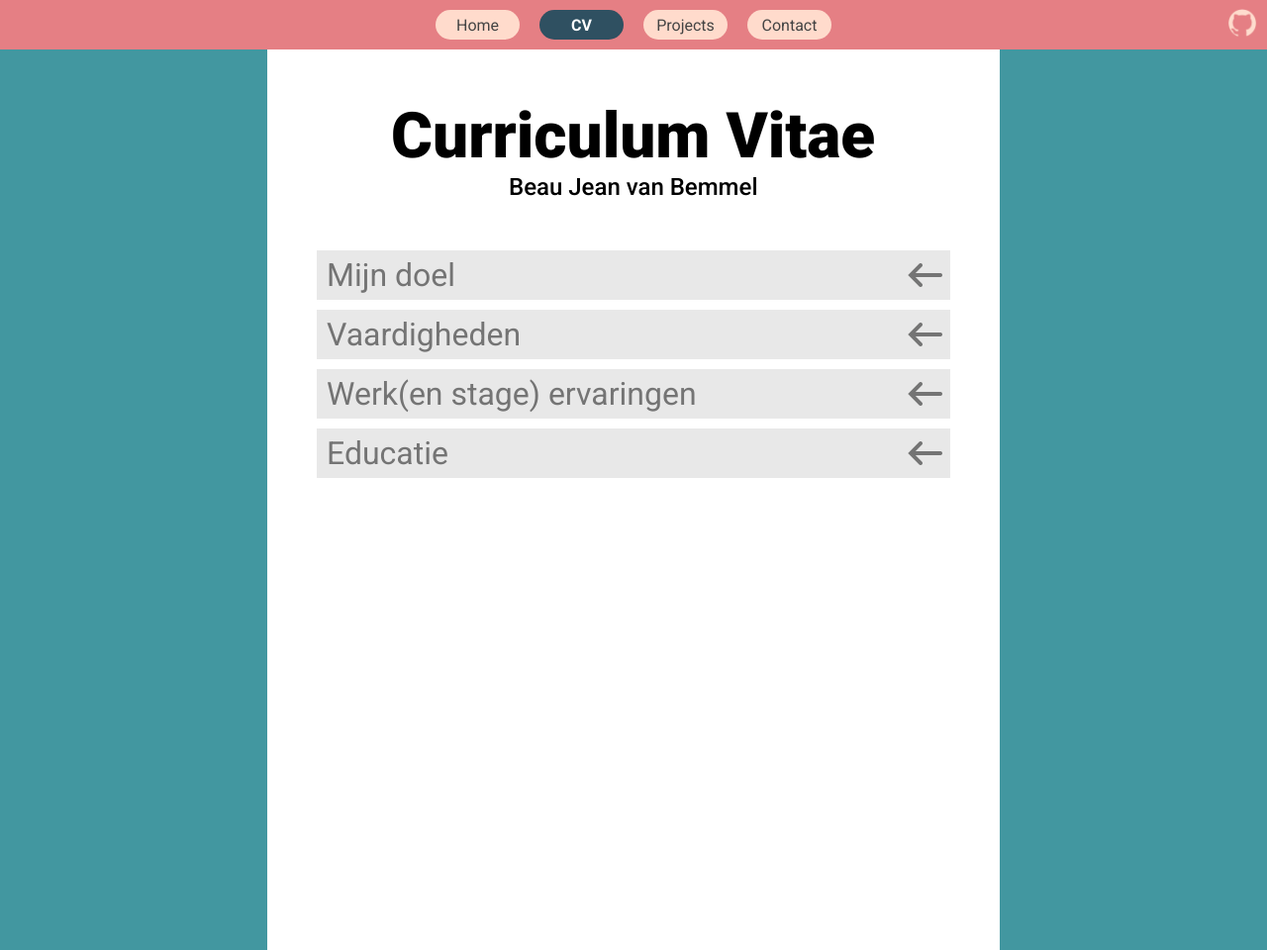
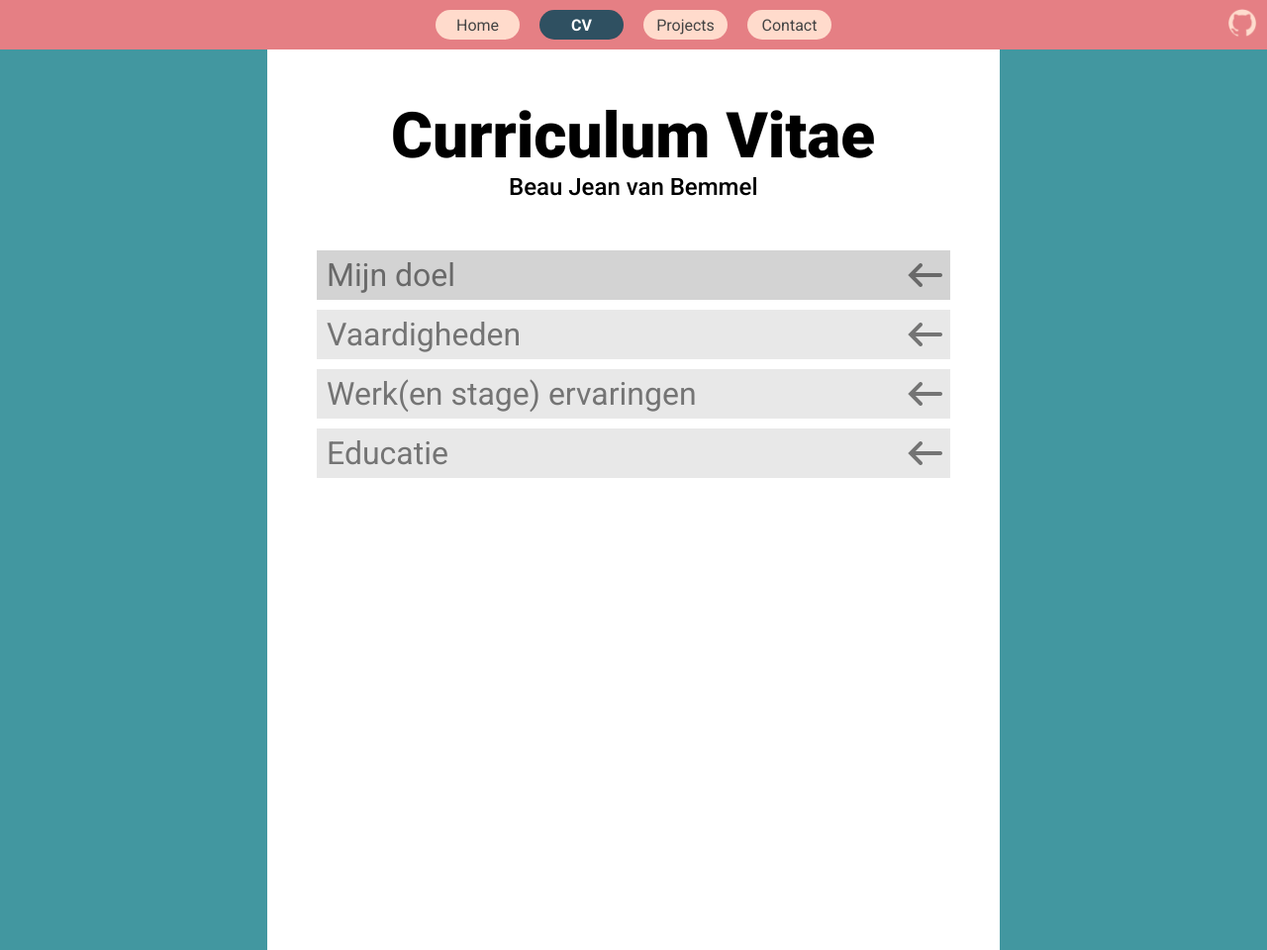
Before and after one commit to bjvanbemmel/portfolio-website, a PHP site: page /cv/ in a window 1280 px wide, with the pointer over the restyled element. Shown: the whole page at 99% size. Run offline with PHP 8.4, Linux system fonts and the light colour scheme.

Commit message:
fixed cv.dropdown hover

```diff
--- a/index.html
+++ b/index.html
@@ -10,7 +10,6 @@
       href="https://fonts.googleapis.com/css2?family=Roboto:ital,wght@0,100;0,300;0,400;0,500;0,700;0,900;1,100;1,300;1,400;1,500;1,700;1,900&display=swap"
       rel="stylesheet"
     />
-    <!--Test-->
     <link rel="stylesheet" href="/src/css/main.css" />
     <link rel="stylesheet" href="/src/css/fixes.css" />
     <link rel="stylesheet" href="/src/css/nav.css" />
--- a/src/css/cv.css
+++ b/src/css/cv.css
@@ -76,6 +76,7 @@ h4 {
 
 .dropdown:hover {
     opacity: 1;
+    background-color: rgba(0, 0, 0, 0.171);
 }
 
 .subtext {
```
